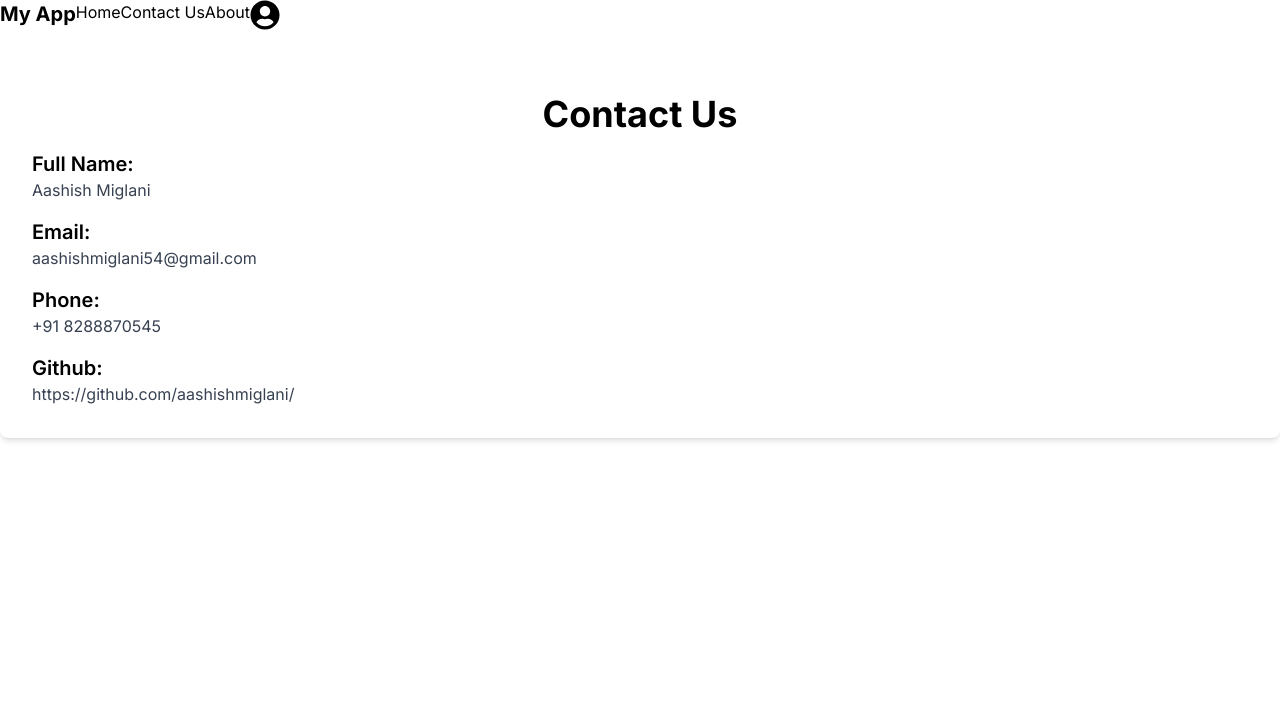
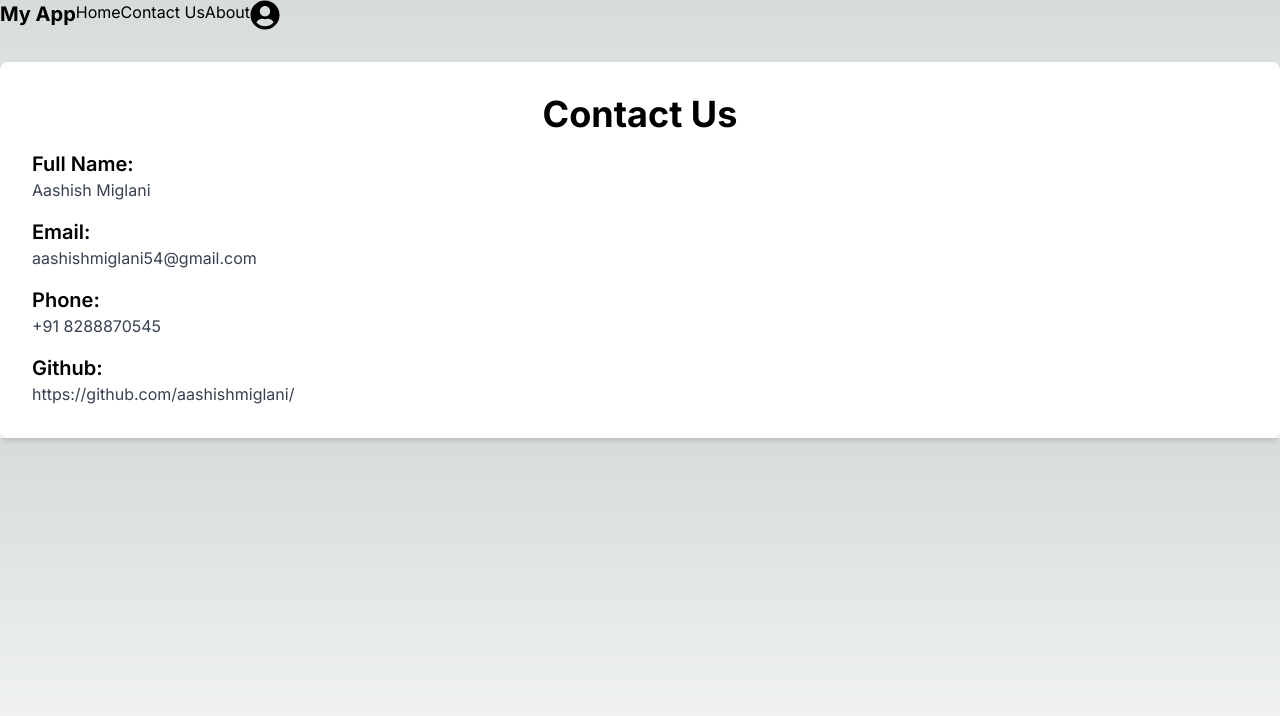
Before and after one commit to aashishmiglani/productListing, a Next.js app: page /contact in a window 1280 px wide. Shown: the top 716 px of the page. Built offline with nearby package versions, Linux system fonts and the light colour scheme.

Commit message:
deploy fix

```diff
--- a/app/globals.css
+++ b/app/globals.css
@@ -1,9 +1,9 @@
-@import "../styles/dummy.css";
+
 @tailwind base;
 @tailwind components;
 @tailwind utilities;
 
-/* :root {
+:root {
   --foreground-rgb: 0, 0, 0;
   --background-start-rgb: 214, 219, 220;
   --background-end-rgb: 255, 255, 255;
@@ -31,4 +31,4 @@ body {
   .text-balance {
     text-wrap: balance;
   }
-} */
+}
--- a/app/layout.js
+++ b/app/layout.js
@@ -1,5 +1,6 @@
 import { Inter } from "next/font/google";
 import "./globals.css";
+import 'tailwindcss/tailwind.css';
 import { AppProvider } from "@/context/contextProvider";
 
 const inter = Inter({ subsets: ["latin"] });
--- a/app/page.js
+++ b/app/page.js
@@ -1,4 +1,5 @@
 "use client"
+import 'tailwindcss/tailwind.css';
 import Navbar from "@/Components/Navbar";
 import { AppContext } from "@/context/contextProvider"
 import { useContext, useEffect } from 'react';
```
Also changed, not shown: styles/dummy.css (deleted).
